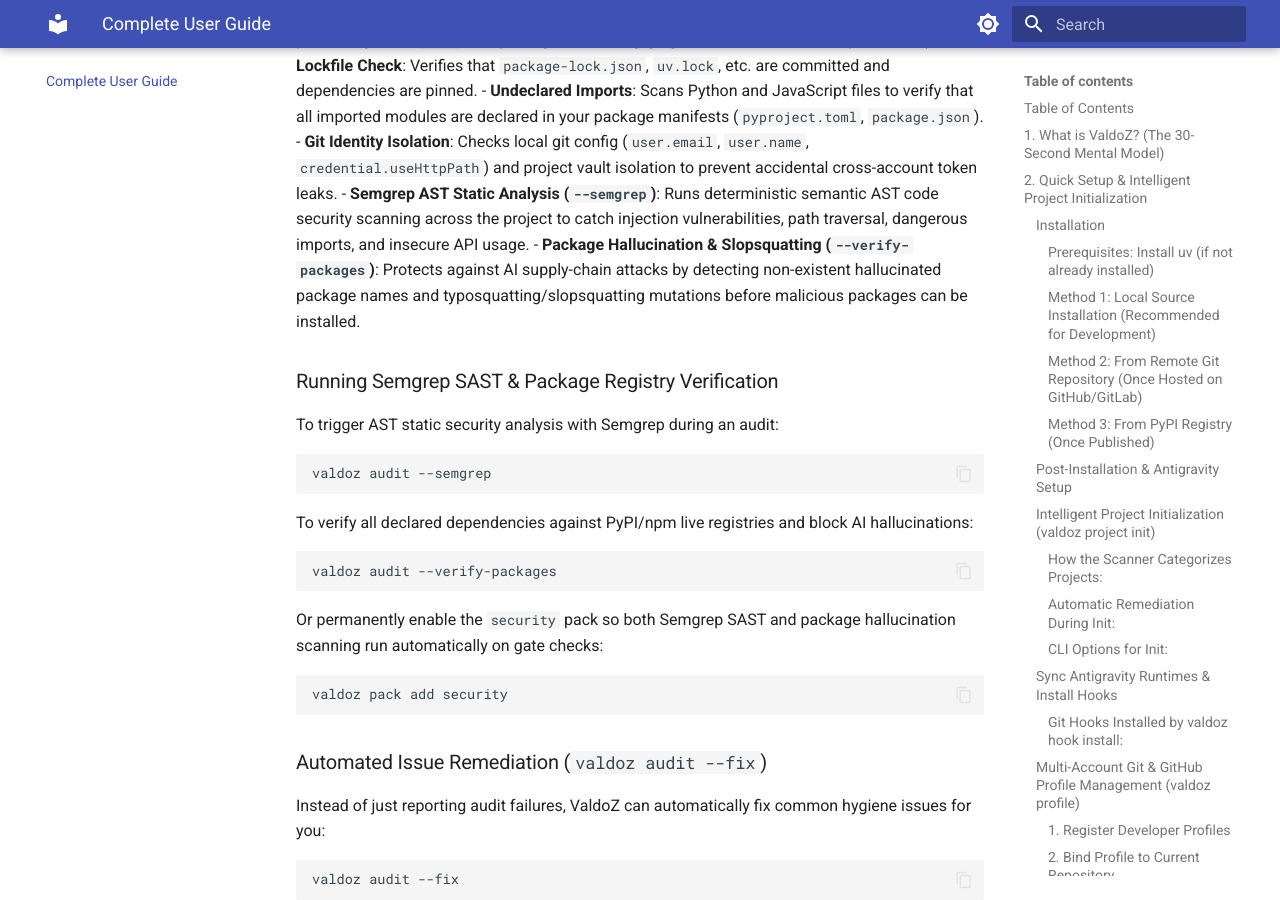
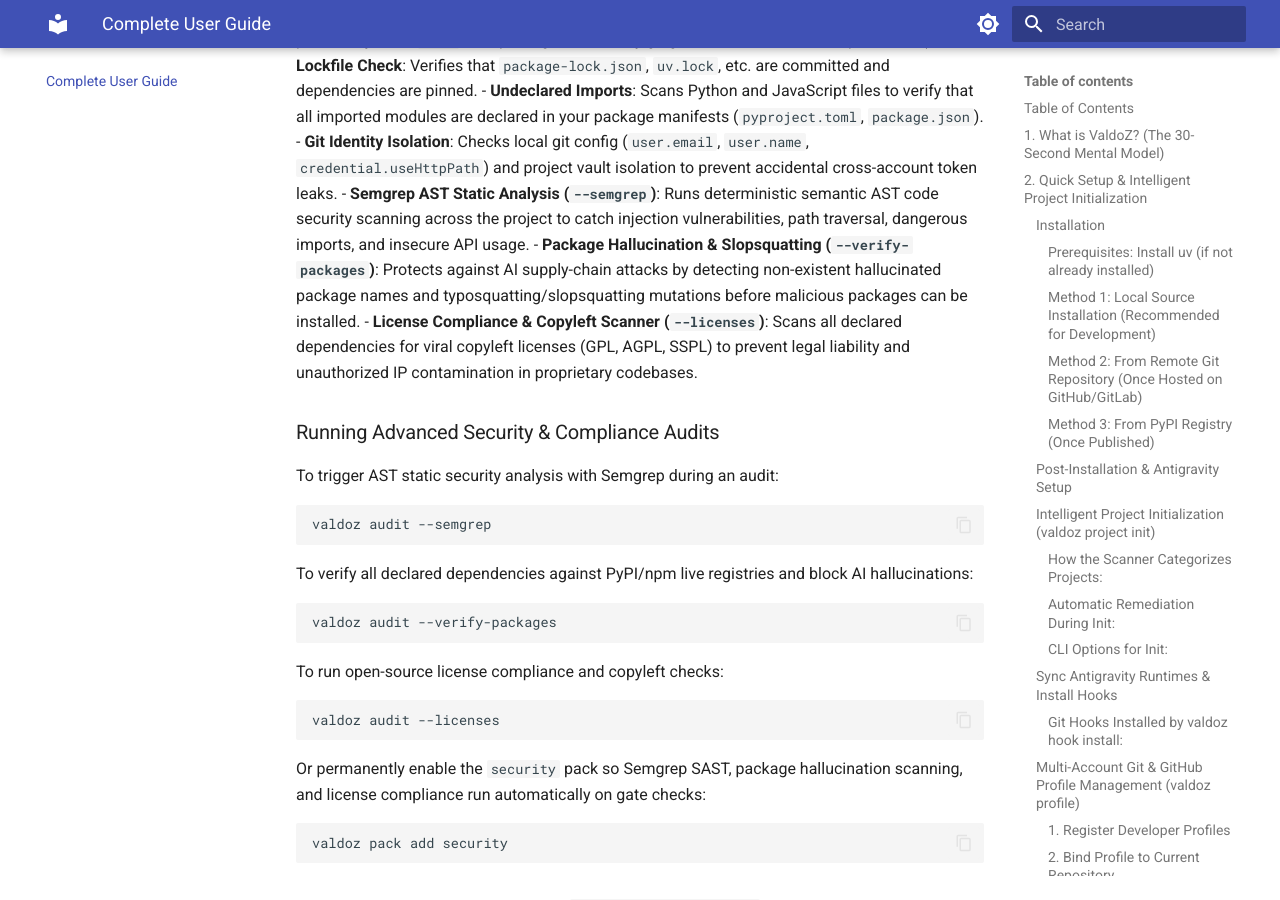
Before and after one commit to ajamea78/valdoz, an MkDocs documentation site: the page built from docs/USER_GUIDE.md, in a window 1280 px wide and 900 px high, scrolled down 11267 px. Built offline with MkDocs 1.6.1 and Material for MkDocs 9.7.7, drawn with Linux system fonts in a browser that asks for light colours.

Commit message:
docs: document license compliance and copyleft scanner

````diff
--- a/docs/USER_GUIDE.md
+++ b/docs/USER_GUIDE.md
@@ -440,8 +440,9 @@
 - **Git Identity Isolation**: Checks local git config (`user.email`, `user.name`, `credential.useHttpPath`) and project vault isolation to prevent accidental cross-account token leaks.
 - **Semgrep AST Static Analysis (`--semgrep`)**: Runs deterministic semantic AST code security scanning across the project to catch injection vulnerabilities, path traversal, dangerous imports, and insecure API usage.
 - **Package Hallucination & Slopsquatting (`--verify-packages`)**: Protects against AI supply-chain attacks by detecting non-existent hallucinated package names and typosquatting/slopsquatting mutations before malicious packages can be installed.
+- **License Compliance & Copyleft Scanner (`--licenses`)**: Scans all declared dependencies for viral copyleft licenses (GPL, AGPL, SSPL) to prevent legal liability and unauthorized IP contamination in proprietary codebases.
 
-### Running Semgrep SAST & Package Registry Verification
+### Running Advanced Security & Compliance Audits
 To trigger AST static security analysis with Semgrep during an audit:
 ```bash
 valdoz audit --semgrep
@@ -450,7 +451,11 @@
 ```bash
 valdoz audit --verify-packages
 ```
-Or permanently enable the `security` pack so both Semgrep SAST and package hallucination scanning run automatically on gate checks:
+To run open-source license compliance and copyleft checks:
+```bash
+valdoz audit --licenses
+```
+Or permanently enable the `security` pack so Semgrep SAST, package hallucination scanning, and license compliance run automatically on gate checks:
 ```bash
 valdoz pack add security
 ```
````
